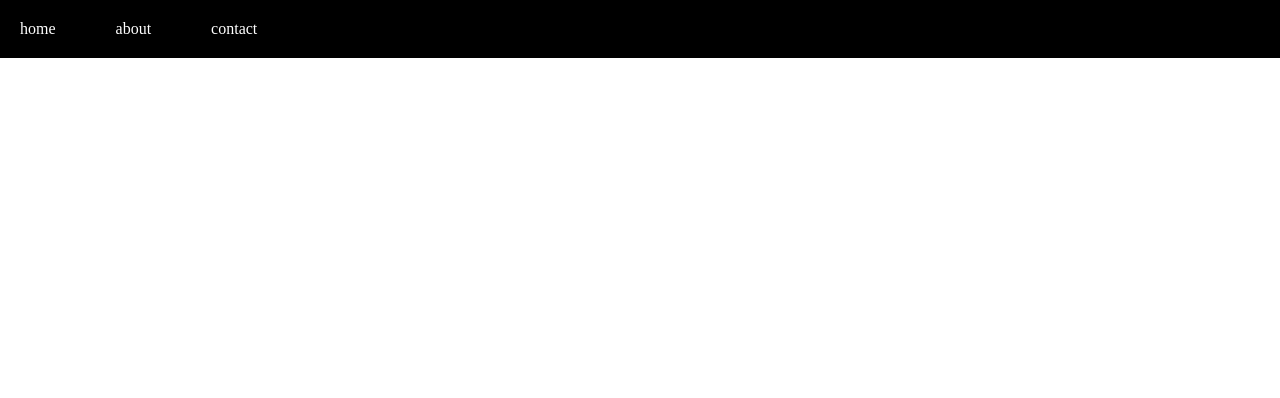
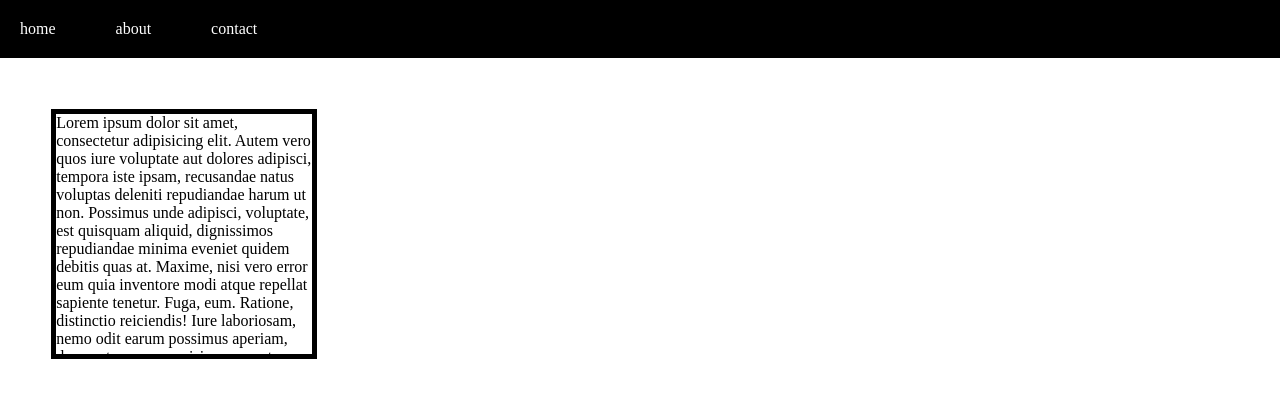
Before and after one commit to PMP1210/Web-dev, a plain HTML site: page list-style.html in a window 1280 px wide. Drawn offline with Linux system fonts and the light colour scheme.

Commit message:
overeflow

```diff
--- a/list-style.html
+++ b/list-style.html
@@ -33,6 +33,15 @@
         padding-right:20px;
         margin: 20px;
        }
+
+       .box{
+        width: 20vw;
+        height: 30vh;
+        margin-top: 4%;
+        margin-left: 4%;
+        border: 5px solid black;
+        overflow: scroll  scroll;
+    }
     </style>
 </head>
 <body>
@@ -43,5 +52,8 @@
             <li>contact</li>
         </ul>
     </nav>
+    <div class="box">
+        Lorem ipsum dolor sit amet, consectetur adipisicing elit. Autem vero quos iure voluptate aut dolores adipisci, tempora iste ipsam, recusandae natus voluptas deleniti repudiandae harum ut non. Possimus unde adipisci, voluptate, est quisquam aliquid, dignissimos repudiandae minima eveniet quidem debitis quas at. Maxime, nisi vero error eum quia inventore modi atque repellat sapiente tenetur. Fuga, eum. Ratione, distinctio reiciendis! Iure laboriosam, nemo odit earum possimus aperiam, deserunt quo porro nisi consequatur iusto sit, optio doloribus et quisquam accusamus adipisci aliquid impedit unde! Omnis perspiciatis qui eos at ipsum debitis commodi dolorum voluptatum, odit quas! Totam, eos deleniti? Accusamus numquam illo harum nulla quo voluptates unde laudantium fugit ullam quibusdam id, non inventore vitae quidem alias vel fuga cupiditate magnam fugiat voluptate at? Officia est cupiditate ipsum debitis autem tempore?
+    </div>
 </body>
 </html>
```
